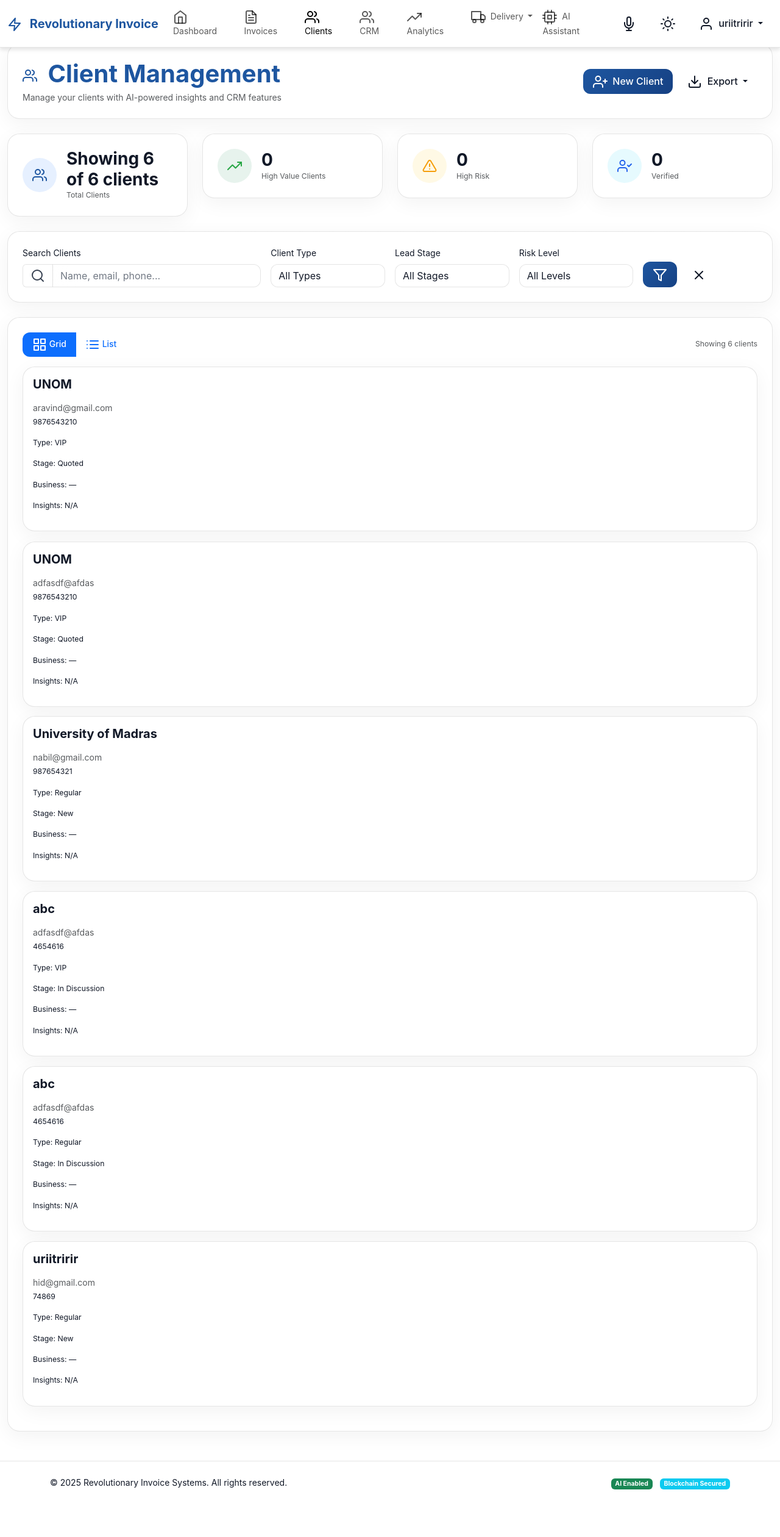
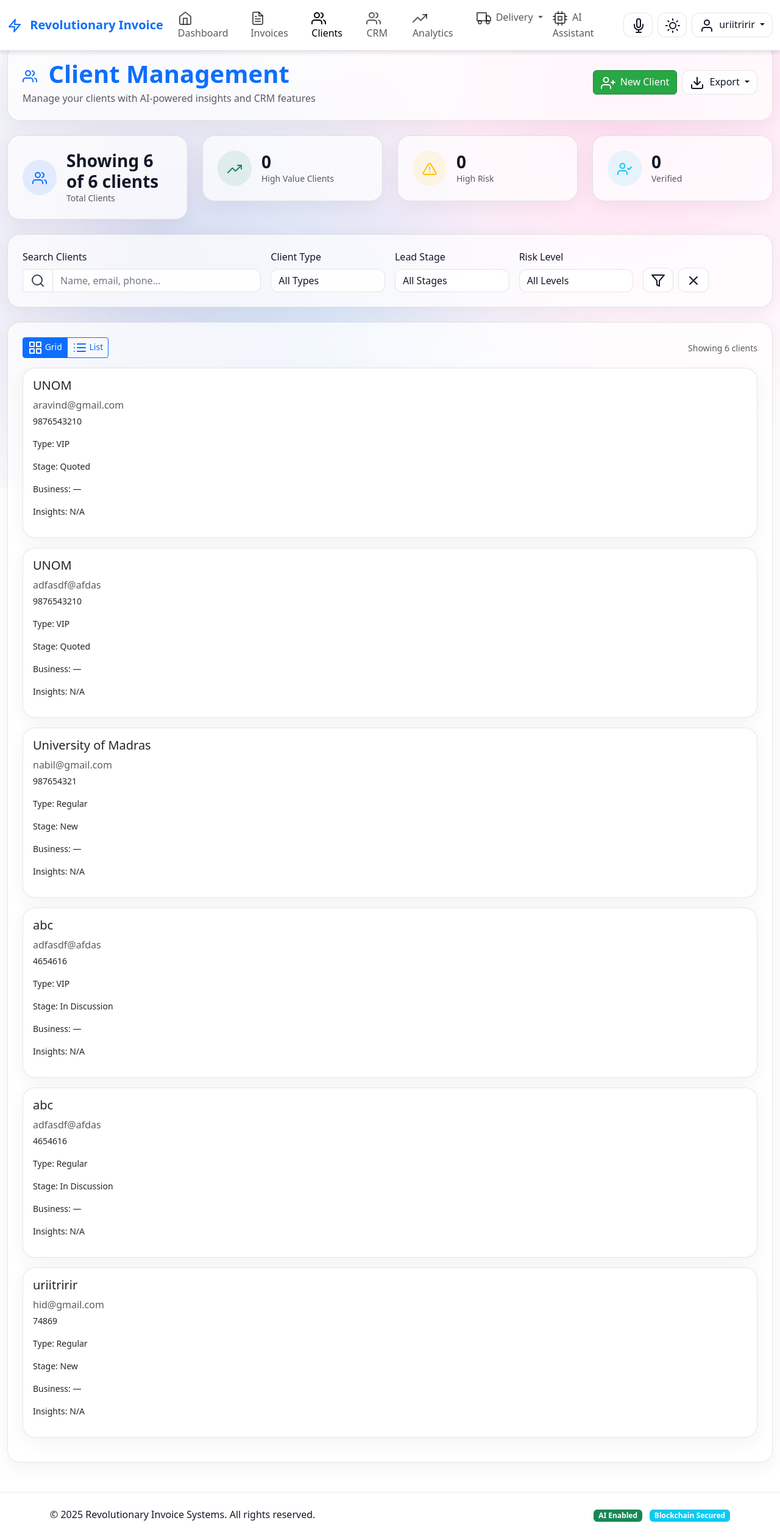
Before and after one commit to ItsmeDareEvil/invoice-ai-based, a Flask app: page /clients in a window 1280 px wide. Shown: the whole page at 61% size. Before the commit the page ends 2442 px from the top, so only its background shows below. Run offline with Flask 3, Linux system fonts and the light colour scheme; a user stored in the database is signed in.

Commit message:
color correction

```diff
--- a/invoice/InvoicePro/static/css/glassmorphism.css
+++ b/invoice/InvoicePro/static/css/glassmorphism.css
@@ -1,40 +1,76 @@
+/* Glassmorphism CSS for Revolutionary Invoice System */
+
 /* Glassmorphism CSS for Revolutionary Invoice System */
 
 :root {
-  /* Light theme variables */
-  --glass-bg: rgba(255, 255, 255, 0.7);   /* lighter transparent */
+  --glass-bg: rgba(255, 255, 255, 0.7);
   --glass-bg-strong: rgba(255, 255, 255, 0.9);
-  --glass-border: rgba(0, 0, 0, 0.1);     /* subtle dark border */
-  --glass-shadow: rgba(0, 0, 0, 0.05);    /* very soft shadow */
-  --text-primary: #111827;                /* dark gray text */
-  --text-secondary: #374151;              /* medium gray */
+  --glass-border: rgba(0, 0, 0, 0.1);
+  --glass-shadow: rgba(0, 0, 0, 0.05);
   --backdrop-filter: blur(16px);
 
+  /* Use same palette as main.css */
+  --primary: #1E56A0;
+  --primary-dark: #164183;
+  --success: #28A745;
+  --warning: #f59e0b;
+  --danger: #dc2626;
+  --info: #2563eb;
+
+  --text-primary: #111827;
+  --text-secondary: #374151;
+
   /* Gradients */
-  --primary-gradient: linear-gradient(135deg, #60a5fa 0%, #3b82f6 100%);
-  --success-gradient: linear-gradient(135deg, #6ee7b7 0%, #3b82f6 100%);
+  --primary-gradient: linear-gradient(135deg, var(--primary) 0%, var(--primary-dark) 100%);
+  --success-gradient: linear-gradient(135deg, #28A745 0%, #218838 100%);
   --warning-gradient: linear-gradient(135deg, #fcd34d 0%, #f59e0b 100%);
-  --danger-gradient: linear-gradient(135deg, #fca5a5 0%, #ef4444 100%);
+  --danger-gradient: linear-gradient(135deg, #fca5a5 0%, #dc2626 100%);
 }
 
 [data-theme="dark"] {
-  --light: #111827;   /* Background for main container */
-  --dark: #f9fafb;    /* Text becomes light */
+  --body-bg: #0f172a;
+  --card-bg: #1e293b;
   --text-primary: #f9fafb;
   --text-secondary: #d1d5db;
 
-  /* Background for body */
-  --body-bg: #0f172a; /* Dark navy */
-  --card-bg: #1e293b; /* Dark cards */
-
-  /* Glassmorphism tweak */
   --glass-bg: rgba(17, 25, 40, 0.85);
   --glass-bg-strong: rgba(17, 25, 40, 0.95);
   --glass-border: rgba(255, 255, 255, 0.1);
   --glass-shadow: rgba(0, 0, 0, 0.6);
 
-  --primary-gradient: linear-gradient(135deg, #1f2937 0%, #374151 100%);
+  --primary-gradient: linear-gradient(135deg, #1E56A0 0%, #164183 100%);
 }
+
+body {
+  background-color: var(--body-bg, #f9fafb);
+  color: var(--text-primary);
+}
+
+.card,
+.container,
+.table {
+  background-color: var(--card-bg, #ffffff);
+}
+
+/* Navbar glass effect */
+.glass-nav {
+  background: #ffffff; /* corrected to plain white like screenshot */
+  color: var(--text-primary);
+  border-bottom: 1px solid #e5e7eb;
+  box-shadow: 0 4px 24px var(--glass-shadow);
+}
+
+/* Buttons */
+.glass-btn-primary {
+  background-color: #28A745; /* green button */
+  color: white;
+  border: 1px solid #218838;
+}
+.glass-btn-primary:hover {
+  background-color: #218838;
+  color: white;
+}
+
 
 /* Auto theme - follows system preference */
 @media (prefers-color-scheme: dark) {
--- a/invoice/InvoicePro/static/css/main.css
+++ b/invoice/InvoicePro/static/css/main.css
@@ -2,15 +2,12 @@
    Main CSS for Revolutionary Invoice System
    ========================= */
 
-/* =========================
-   CSS Variables
-   ========================= */
 :root {
   /* Color Palette */
   --primary: #1E56A0;       /* Sidebar / main blue */
   --primary-dark: #164183;  /* darker variant */
   --secondary: #7c3aed;
-  --success: #28A745;
+  --success: #28A745;       /* corrected green */
   --warning: #f59e0b;
   --danger: #dc2626;
   --info: #2563eb;
@@ -23,7 +20,7 @@
   --btn-green: #28A745;
   --btn-gray: #f8f9fa;
 
-  --text-primary: #333333;
+  --text-primary: #111827;  /* darker for readability */
   --text-light: #ffffff;
   --text-dark: #111827;
 
@@ -72,161 +69,40 @@
   --z-tooltip: 1070;
 }
 
-/* =========================
-   Base Styles
-   ========================= */
-* { box-sizing: border-box; }
-html { scroll-behavior: smooth; }
-body {
-  font-family: var(--font-family-base);
-  font-size: var(--font-size-base);
-  font-weight: var(--font-weight-normal);
-  line-height: var(--line-height-base);
-  color: var(--text-primary);
-  background-color: #f9fafb;
-  -webkit-font-smoothing: antialiased;
-  -moz-osx-font-smoothing: grayscale;
-  text-rendering: optimizeLegibility;
+/* Sidebar */
+.sidebar {
+  background-color: var(--primary);
+  color: var(--text-light);
 }
-
-/* =========================
-   Typography
-   ========================= */
-h1,h2,h3,h4,h5,h6 {
-  font-weight: var(--font-weight-bold);
-  line-height: 1.2;
-  margin-bottom: var(--spacing-md);
-}
-
-.text-primary { color: var(--primary) !important; }
-.text-success { color: var(--success) !important; }
-.text-danger { color: var(--danger) !important; }
-.text-warning { color: var(--warning) !important; }
-.text-info { color: var(--info) !important; }
-
-/* =========================
-   Sidebar
-   ========================= */
-
-.sidebar {
-  background-color: #1E56A0;
-  color: #ffffff;
-}
-.sidebar .nav-link {
-  color: #ffffff;
-}
+.sidebar .nav-link { color: var(--text-light); }
 .sidebar .nav-link.active {
   background-color: rgba(255, 255, 255, 0.2);
   border-radius: 8px;
 }
 
+/* Navbar */
 .navbar {
-  background-color: #ffffff; /* white navbar */
-  color: #111827;
+  background-color: #ffffff;
+  color: var(--text-dark);
   box-shadow: 0 4px 6px rgba(0,0,0,0.1);
 }
-/* =========================
-   Cards
-   ========================= */
-.card-green { background-color: #D4F4E4; border-radius: 8px; padding: 15px; }
-.card-blue { background-color: #DDE8FF; border-radius: 8px; padding: 15px; }
-.card-orange { background-color: #FFE5D1; border-radius: 8px; padding: 15px; }
-.card-red { background-color: #FFD6D6; border-radius: 8px; padding: 15px; }
 
-/* =========================
-   Buttons
-   ========================= */
-.btn { border-radius: var(--border-radius-lg); font-weight: var(--font-weight-medium); padding: 0.5rem 1rem; transition: all var(--transition-base); cursor: pointer; border: none; }
-.btn-primary { background: linear-gradient(135deg,var(--primary),var(--primary-dark)); color: #fff; }
-.btn-primary:hover { transform: translateY(-2px); box-shadow: var(--shadow-lg); background: linear-gradient(135deg,var(--primary-dark),var(--primary)); }
+/* Cards */
+.card-green { background-color: var(--card-green); }
+.card-blue { background-color: var(--card-blue); }
+.card-orange { background-color: var(--card-orange); }
+.card-red { background-color: var(--card-red); }
 
-.btn-success { background: linear-gradient(135deg,var(--success),#059669); color: #fff; }
-.btn-warning { background: linear-gradient(135deg,var(--warning),#d97706); color: #fff; }
-.btn-danger { background: linear-gradient(135deg,var(--danger),#dc2626); color: #fff; }
-.btn-info { background: linear-gradient(135deg,var(--info),#2563eb); color: #fff; }
-
+/* Buttons */
 .btn-add {
-  background-color: #28A745; /* green */
-  color: #ffffff;
-  border: none;
+  background-color: var(--btn-green);
+  color: #fff;
 }
-.btn-add:hover {
-  background-color: #218838; /* darker green */
-}
+.btn-add:hover { background-color: #218838; }
 
 .btn-upload {
-  background-color: #f8f9fa; /* light gray */
-  color: #333333;
+  background-color: var(--btn-gray);
+  color: var(--text-primary);
   border: 1px solid #ccc;
 }
-.btn-upload:hover {
-  background-color: #e2e6ea; /* slightly darker on hover */
-}
-
-.dropdown-menu {
-  background-color: #ffffff !important;
-  color: #111827 !important;
-}
-
-.dropdown-item {
-  color: #111827 !important;
-}
-
-.dropdown-item:hover {
-  background-color: #f1f5f9 !important; /* subtle gray hover */
-  color: #000 !important;
-}
-
-/* =========================
-   Tables
-   ========================= */
-.table { border-radius: var(--border-radius-lg); overflow: hidden; box-shadow: var(--shadow-md); width: 100%; }
-.table thead th { background: rgba(102,126,234,0.1); font-weight: var(--font-weight-semibold); color: var(--text-primary); padding: var(--spacing-lg); }
-.table tbody tr:hover { background-color: rgba(102,126,234,0.05); transform: scale(1.01); }
-.table td, .table th { padding: var(--spacing-md); vertical-align: middle; }
-
-/* =========================
-   Dark Theme Overrides
-   ========================= */
-[data-theme="dark"] {
-  --text-primary: #f8fafc;
-  --text-secondary: #cbd5e1;
-  background-color: #1e293b;
-}
-
-[data-theme="dark"] body,
-[data-theme="dark"] .sidebar,
-[data-theme="dark"] .card,
-[data-theme="dark"] .dropdown-menu {
-  background-color: #1e293b !important;
-  color: #f8fafc !important;
-}
-
-[data-theme="dark"] .btn { color: #fff !important; }
-
-/* =========================
-   Light Theme Overrides
-   ========================= */
-[data-theme="light"] {
-  --text-primary: #111827;
-  --text-secondary: #374151;
-  background-color: #f9fafb;
-}
-
-[data-theme="light"] body,
-[data-theme="light"] .sidebar,
-[data-theme="light"] .card,
-[data-theme="light"] .dropdown-menu {
-  background-color: #ffffff !important;
-  color: #111827 !important;
-}
-
-/* =========================
-   Responsiveness
-   ========================= */
-@media (max-width: 768px) {
-  :root { --font-size-base: 0.8rem; --spacing-md: 0.75rem; --spacing-lg: 1rem; }
-  .btn { padding: 0.375rem 0.75rem; font-size: 0.8rem; }
-  .card-body, .modal-body { padding: var(--spacing-md); }
-  .table td, .table th { padding: var(--spacing-sm); font-size: 0.8rem; }
-}
+.btn-upload:hover { background-color: #e2e6ea; }
```
Also changed, not shown: invoice/InvoicePro/instance/revolutionary_invoice.db.
